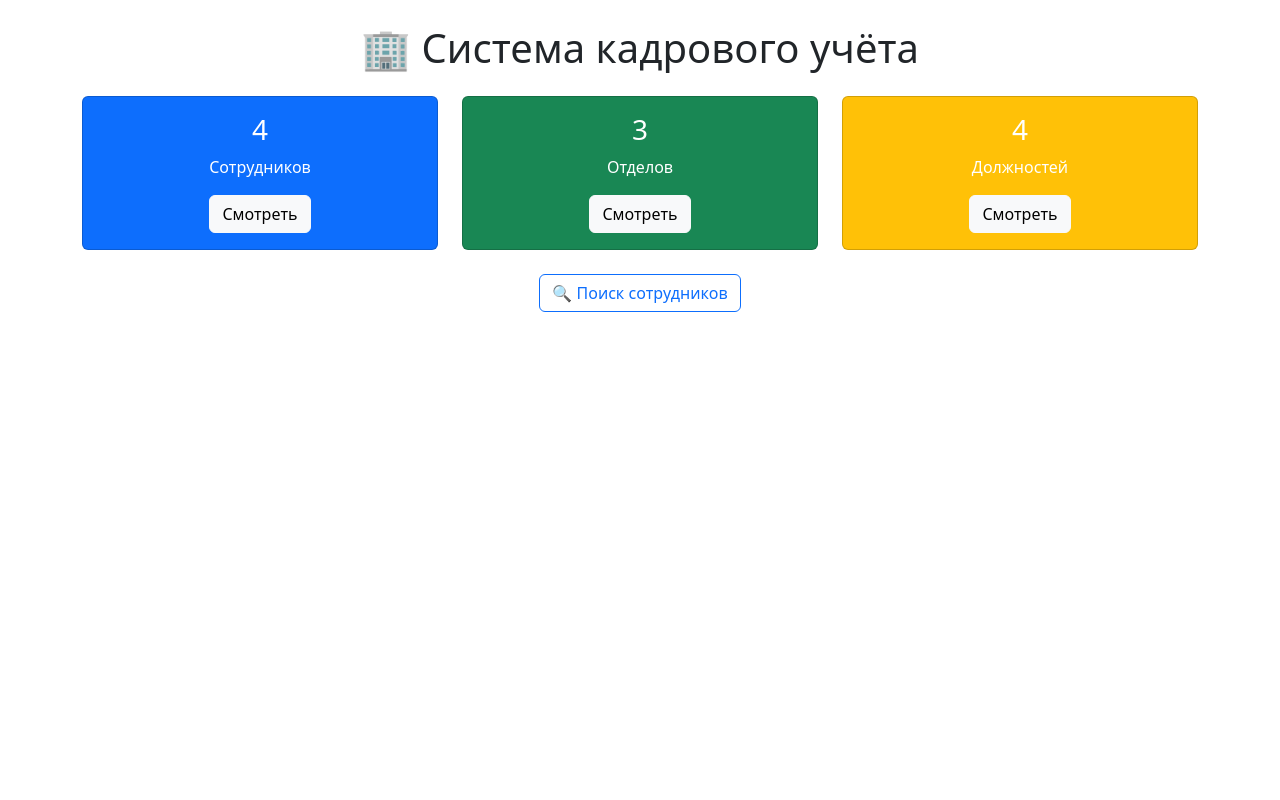
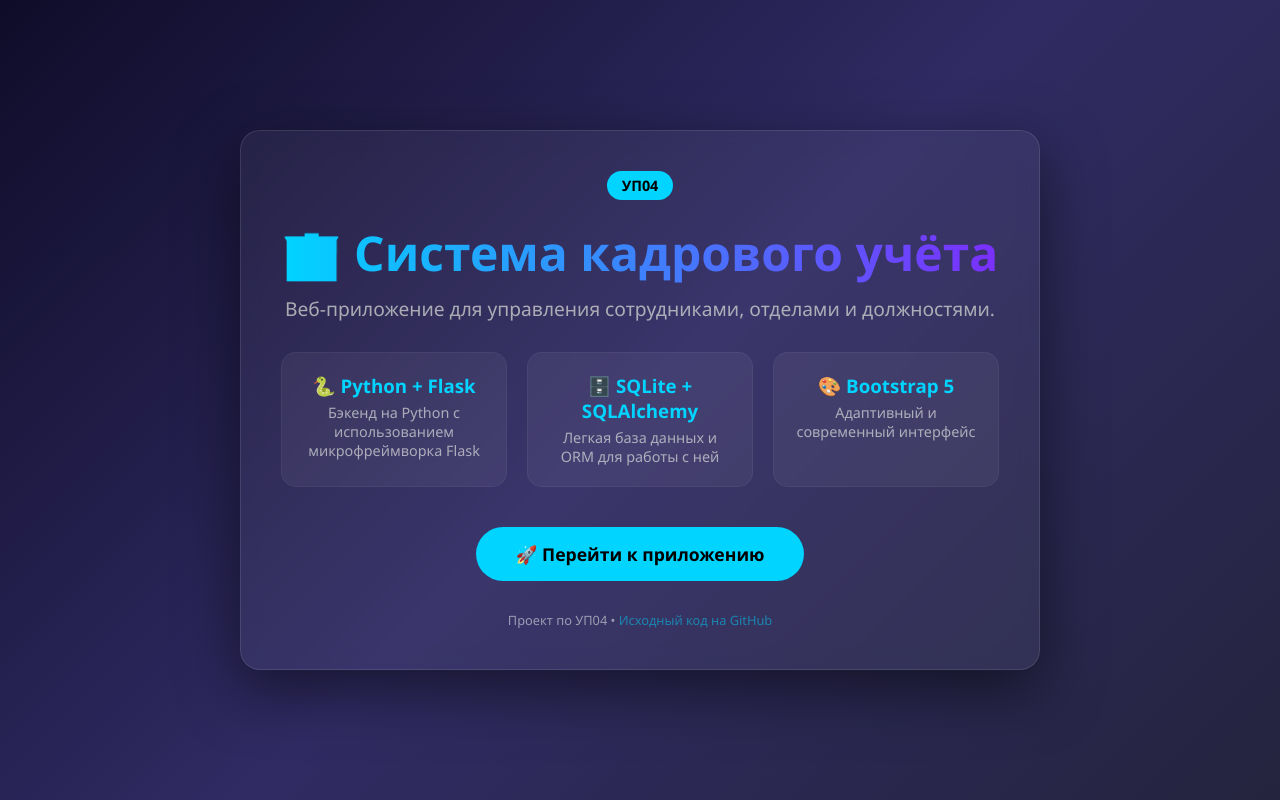
Before and after one commit to kps010208-lab/-, a Flask app: page / in a window 1280 px wide. Run offline with Flask 3, Linux system fonts and the light colour scheme; data comes from the database, SQL or seed files in the repository.

Commit message:
Update index.html

```diff
--- a/templates/index.html
+++ b/templates/index.html
@@ -1,43 +1,180 @@
 <!DOCTYPE html>
-<html>
+<html lang="ru">
 <head>
-    <title>Главная - Кадровый учёт</title>
-    <link href="https://cdn.jsdelivr.net/npm/bootstrap@5.3.0/dist/css/bootstrap.min.css" rel="stylesheet">
+    <meta charset="UTF-8">
+    <meta name="viewport" content="width=device-width, initial-scale=1.0">
+    <title>Система кадрового учёта</title>
+    <style>
+        /* --- Общие стили --- */
+        * {
+            margin: 0;
+            padding: 0;
+            box-sizing: border-box;
+        }
+
+        body {
+            font-family: 'Segoe UI', Tahoma, Geneva, Verdana, sans-serif;
+            background: linear-gradient(135deg, #0f0c29, #302b63, #24243e);
+            min-height: 100vh;
+            display: flex;
+            justify-content: center;
+            align-items: center;
+            padding: 20px;
+            color: #fff;
+        }
+
+        .container {
+            max-width: 800px;
+            padding: 40px;
+            text-align: center;
+            background: rgba(255, 255, 255, 0.05);
+            border-radius: 20px;
+            backdrop-filter: blur(10px);
+            border: 1px solid rgba(255, 255, 255, 0.1);
+            box-shadow: 0 20px 60px rgba(0, 0, 0, 0.5);
+        }
+
+        /* --- Заголовки и текст --- */
+        h1 {
+            font-size: 3em;
+            margin-bottom: 10px;
+            background: linear-gradient(90deg, #00d4ff, #7b2ffc);
+            -webkit-background-clip: text;
+            -webkit-text-fill-color: transparent;
+        }
+
+        .badge {
+            display: inline-block;
+            background: #00d4ff;
+            color: #000;
+            padding: 5px 15px;
+            border-radius: 20px;
+            font-weight: bold;
+            margin-bottom: 20px;
+            font-size: 0.9em;
+        }
+
+        .subtitle {
+            font-size: 1.2em;
+            opacity: 0.8;
+            margin-bottom: 30px;
+            -webkit-text-fill-color: #ccc;
+        }
+
+        /* --- Карточки технологий --- */
+        .features {
+            display: grid;
+            grid-template-columns: repeat(3, 1fr);
+            gap: 20px;
+            margin: 30px 0;
+        }
+
+        .feature {
+            background: rgba(255, 255, 255, 0.05);
+            padding: 20px;
+            border-radius: 15px;
+            border: 1px solid rgba(255, 255, 255, 0.05);
+            transition: transform 0.3s ease;
+        }
+
+        .feature:hover {
+            transform: translateY(-5px);
+            border-color: #00d4ff;
+        }
+
+        .feature h3 {
+            color: #00d4ff;
+            margin-bottom: 5px;
+            -webkit-text-fill-color: #00d4ff;
+        }
+
+        .feature p {
+            font-size: 0.9em;
+            opacity: 0.7;
+            -webkit-text-fill-color: #ddd;
+        }
+
+        /* --- Кнопка перехода --- */
+        .btn {
+            display: inline-block;
+            background: #00d4ff;
+            color: #000;
+            padding: 15px 40px;
+            border-radius: 30px;
+            text-decoration: none;
+            font-weight: bold;
+            font-size: 1.1em;
+            transition: transform 0.3s, box-shadow 0.3s;
+            margin-top: 10px;
+        }
+
+        .btn:hover {
+            transform: scale(1.05);
+            box-shadow: 0 0 30px rgba(0, 212, 255, 0.4);
+        }
+
+        /* --- Ссылка на GitHub --- */
+        .footer {
+            margin-top: 30px;
+            opacity: 0.5;
+            font-size: 0.8em;
+        }
+
+        .footer a {
+            color: #00d4ff;
+            text-decoration: none;
+        }
+
+        .footer a:hover {
+            text-decoration: underline;
+        }
+
+        /* --- Адаптивность для телефонов --- */
+        @media (max-width: 600px) {
+            .features {
+                grid-template-columns: 1fr;
+            }
+            h1 {
+                font-size: 2em;
+            }
+            .container {
+                padding: 30px 20px;
+            }
+            .btn {
+                padding: 12px 30px;
+                font-size: 1em;
+            }
+        }
+    </style>
 </head>
 <body>
-    <div class="container mt-4">
-        <h1 class="text-center mb-4">🏢 Система кадрового учёта</h1>
-        <div class="row text-center">
-            <div class="col-md-4">
-                <div class="card bg-primary text-white">
-                    <div class="card-body">
-                        <h3>{{ total_employees }}</h3>
-                        <p>Сотрудников</p>
-                        <a href="/employees" class="btn btn-light">Смотреть</a>
-                    </div>
-                </div>
+    <div class="container">
+        <span class="badge">УП04</span>
+        <h1>🏢 Система кадрового учёта</h1>
+        <p class="subtitle">Веб-приложение для управления сотрудниками, отделами и должностями.</p>
+
+        <div class="features">
+            <div class="feature">
+                <h3>🐍 Python + Flask</h3>
+                <p>Бэкенд на Python с использованием микрофреймворка Flask</p>
             </div>
-            <div class="col-md-4">
-                <div class="card bg-success text-white">
-                    <div class="card-body">
-                        <h3>{{ total_departments }}</h3>
-                        <p>Отделов</p>
-                        <a href="/departments" class="btn btn-light">Смотреть</a>
-                    </div>
-                </div>
+            <div class="feature">
+                <h3>🗄️ SQLite + SQLAlchemy</h3>
+                <p>Легкая база данных и ORM для работы с ней</p>
             </div>
-            <div class="col-md-4">
-                <div class="card bg-warning text-white">
-                    <div class="card-body">
-                        <h3>{{ total_positions }}</h3>
-                        <p>Должностей</p>
-                        <a href="/positions" class="btn btn-light">Смотреть</a>
-                    </div>
-                </div>
+            <div class="feature">
+                <h3>🎨 Bootstrap 5</h3>
+                <p>Адаптивный и современный интерфейс</p>
             </div>
         </div>
-        <div class="mt-4 text-center">
-            <a href="/search" class="btn btn-outline-primary">🔍 Поиск сотрудников</a>
+
+        <!-- ⚠️ ВАЖНО: Замените ссылку на вашу реальную ссылку на Render -->
+        <a href="https://ваш-сервис.onrender.com" class="btn" target="_blank">
+            🚀 Перейти к приложению
+        </a>
+
+        <div class="footer">
+            Проект по УП04 • <a href="https://github.com/kps010208-lab/-" target="_blank">Исходный код на GitHub</a>
         </div>
     </div>
 </body>
```
